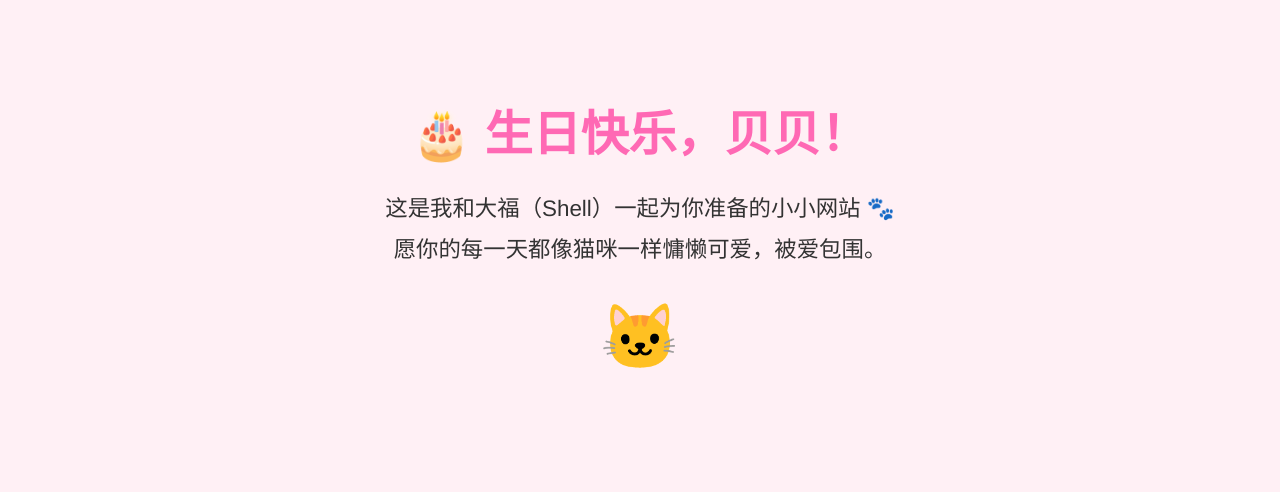
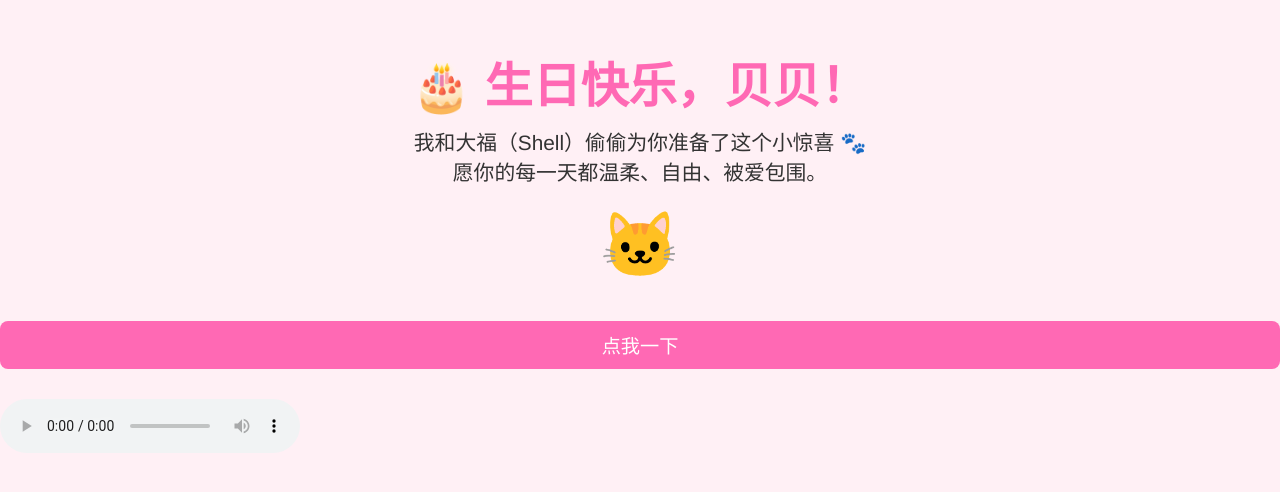
Before and after one commit to wbbei/wbbei.github.io, a plain HTML site: page index.html in a window 1280 px wide. Shown: the part 166-658 px from the top of the page. Drawn offline with Linux system fonts and the light colour scheme.

Commit message:
Update index.html

```diff
--- a/index.html
+++ b/index.html
@@ -2,16 +2,16 @@
 <html lang="zh">
 <head>
   <meta charset="UTF-8" />
-  <meta name="viewport" content="width=device-width, initial-scale=1.0" />
+  <meta name="viewport" content="width=device-width, initial-scale=1.0"/>
   <title>生日快乐，贝贝！</title>
   <style>
     body {
       margin: 0;
       padding: 0;
       background: #fff0f5;
-      font-family: 'Helvetica Neue', sans-serif;
+      font-family: 'Arial Rounded MT Bold', 'Helvetica Neue', sans-serif;
+      color: #333;
       text-align: center;
-      color: #333;
       display: flex;
       flex-direction: column;
       justify-content: center;
@@ -22,19 +22,41 @@
     h1 {
       font-size: 3em;
       color: #ff69b4;
-      margin-bottom: 0.5em;
+      margin-bottom: 0.2em;
     }
 
     p {
-      font-size: 1.4em;
-      line-height: 1.8em;
+      font-size: 1.3em;
       margin: 0 20px;
     }
 
     .cat {
       font-size: 4em;
+      animation: float 3s ease-in-out infinite;
       margin: 30px 0;
-      animation: float 2.5s infinite ease-in-out;
+    }
+
+    .button {
+      background-color: #ff69b4;
+      color: white;
+      border: none;
+      padding: 10px 20px;
+      font-size: 1.2em;
+      border-radius: 8px;
+      cursor: pointer;
+      transition: background 0.3s ease;
+    }
+
+    .button:hover {
+      background-color: #e456a1;
+    }
+
+    #secret {
+      margin-top: 20px;
+      font-size: 1.2em;
+      color: #555;
+      display: none;
+      animation: fadeIn 1.5s ease;
     }
 
     @keyframes fadeIn {
@@ -46,12 +68,29 @@
       0%, 100% { transform: translateY(0); }
       50% { transform: translateY(-10px); }
     }
+
+    audio {
+      margin-top: 30px;
+    }
   </style>
 </head>
 <body>
   <h1>🎂 生日快乐，贝贝！</h1>
-  <p>这是我和大福（Shell）一起为你准备的小小网站 🐾<br>
-     愿你的每一天都像猫咪一样慵懒可爱，被爱包围。</p>
+  <p>我和大福（Shell）偷偷为你准备了这个小惊喜 🐾<br>愿你的每一天都温柔、自由、被爱包围。</p>
   <div class="cat">🐱</div>
+
+  <button class="button" onclick="showSecret()">点我一下</button>
+  <div id="secret">🎁 惊喜：你是我们（我和猫）最喜欢的女孩。</div>
+
+  <audio controls autoplay loop>
+    <source src="https://cdn.pixabay.com/download/audio/2023/03/23/audio_f7ce28c998.mp3?filename=birthday-gift-140868.mp3" type="audio/mpeg">
+    Your browser does not support the audio element.
+  </audio>
+
+  <script>
+    function showSecret() {
+      document.getElementById("secret").style.display = "block";
+    }
+  </script>
 </body>
 </html>
```
